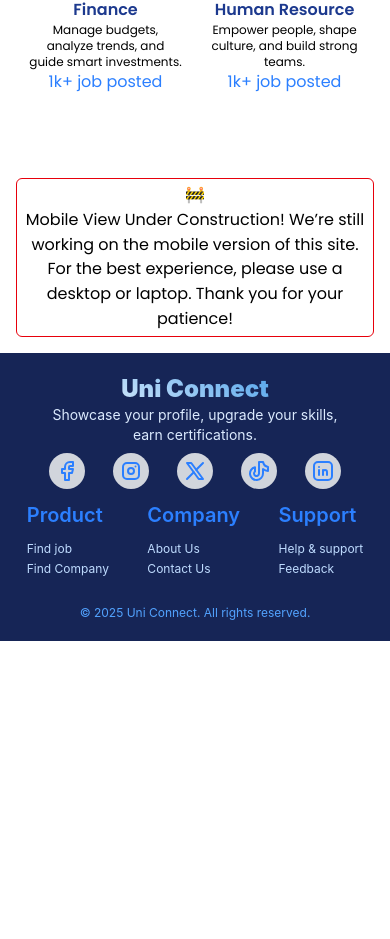
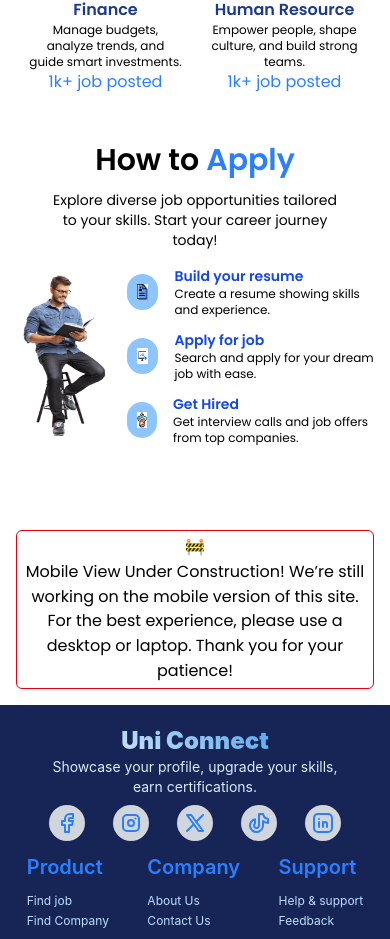
Before and after one commit to kavinduhcolombage/UniConnect_Frontend, a React (Vite) app: page / in a window 390 px wide. Shown: the part 1455-2394 px from the top of the page. Before the commit the page ends 2096 px from the top, so only its background shows below. Built offline with nearby package versions, Linux system fonts and the light colour scheme.

Commit message:
refactor Working component for improved layout and responsiveness

```diff
--- a/src/pages/LandingPage/Working.tsx
+++ b/src/pages/LandingPage/Working.tsx
@@ -1,39 +1,41 @@
+import { useMediaQuery } from "@mantine/hooks";
+
 const Working = () => {
-    return <div className="md:flex hidden">
-        <div className="mt-20 pb-5">
-        <div className="text-4xl text-center font-semibold mb-3">How to  <span className="text-blue-500">Apply</span></div>
-        <div className="text-lg mx-auto text-center w-1/2">Explore diverse job opportunities tailored to your skills. Start your career journey today!</div>
+    const matches = useMediaQuery('(max-width: 500px)');
+    return <div className="mt-5 pb-5">
+        <div className="text-4xl max-[850px]:text-3xl text-center font-semibold mb-3">How to  <span className="text-blue-500">Apply</span></div>
+        <div className="text-lg max-[850px]:text-base max-[500px]:text-sm mx-auto text-center w-1/2 max-[700px]:w-2/3 max-[500px]:w-3/4 max-[400px]:pb-2">Explore diverse job opportunities tailored to your skills. Start your career journey today!</div>
 
-        <div className="flex px-16 justify-between items-center">
-            <div className="">
-                <img className="size-150 w-100 h-130" src="/images/boy.png" alt="working photo" />
-            </div>
-            <div className="flex flex-col gap-5 w-[60%]">
-                <div className="flex items-center gap-4">
+        <div className="flex px-16 max-[900px]:px-8 max-[500px]:py-2 max-[600px]:px-4 max-[400px]:px-0 justify-between items-center relative">
+
+            <img className="w-80 h-120 max-[850px]:w-70 max-[850px]:h-100 max-[750px]:w-50 max-[750px]:h-80 max-[700px]:w-40 max-[700px]:h-60 max-[500px]:w-33 max-[500px]:h-42 ml-10 max-[1000px]:ml-1 max-[500px]:ml-0" src="/images/boy.png" alt="working photo" />
+
+            <div className="flex flex-col gap-7 max-[600px]:gap-3 w-[55%] max-[750px]:w-[65%] max-[500px]:w-[70%] max-[400px]:pr-3">
+                <div className="flex items-center justify-around gap-4">
                     <div className="p-2.5 bg-blue-300 rounded-full">
-                        <img className="h-12 w-18" src="/images/Resume.png" alt="build resume" />
+                        <img className="h-12 w-18 max-[850px]:h-9 max-[850px]:w-15 max-[700px]:h-5 max-[700px]:w-10 max-[500px]:h-4 max-[500px]:w-4" src="/images/Resume.png" alt="build resume" />
                     </div>
                     <div>
-                        <div className="text-blue-700 text-xl font-semibold">Build your resume</div>
-                        <div>Create a professional resume that highlights your skills, experience, and achievements to stand out to employers.</div>
+                        <div className="text-blue-700 text-xl max-[850px]:text-lg max-[750px]:text-base max-[500px]:text-sm font-semibold">Build your resume</div>
+                        <div className="text-base max-[850px]:text-sm max-[700px]:text-xs">{matches ? "Create a resume showing skills and experience." : "Create a professional resume that highlights your skills, experience, and achievements to stand out to employers."}</div>
                     </div>
                 </div>
                 <div className="flex items-center gap-4">
                     <div className="p-2.5 bg-blue-300 rounded-full">
-                        <img className="h-12 w-18" src="/images/job.png" alt="job" />
+                        <img className="h-12 w-18 max-[850px]:h-9 max-[850px]:w-15 max-[700px]:h-5 max-[700px]:w-10 max-[500px]:h-4 max-[500px]:w-4" src="/images/job.png" alt="job" />
                     </div>
                     <div>
-                        <div className="text-blue-700 text-xl font-semibold">Apply for job</div>
-                        <div>Search and apply for your dream job using our user-friendly platform with thousands of active listings.</div>
+                        <div className="text-blue-700 text-xl max-[850px]:text-lg max-[750px]:text-base max-[500px]:text-sm font-semibold">Apply for job</div>
+                        <div className="text-base max-[850px]:text-sm max-[700px]:text-xs">{matches ? "Search and apply for your dream job with ease." : "Search and apply for your dream job using our user-friendly platform with thousands of active listings."}</div>
                     </div>
                 </div>
                 <div className="flex items-center gap-4">
                     <div className="p-2.5 bg-blue-300 rounded-full">
-                        <img className="h-12 w-18" src="/images/hired.png" alt="hired" />
+                        <img className="h-12 w-18 max-[850px]:h-9 max-[850px]:w-15 max-[700px]:h-5 max-[700px]:w-10 max-[500px]:h-4 max-[500px]:w-4" src="/images/hired.png" alt="hired" />
                     </div>
                     <div>
-                        <div className="text-blue-700 text-xl font-semibold">Get Hired</div>
-                        <div>Receive interview calls and secure job offers from top companies looking for talent like you.</div>
+                        <div className="text-blue-700 text-xl max-[850px]:text-lg max-[750px]:text-base max-[500px]:text-sm font-semibold">Get Hired</div>
+                        <div className="text-base max-[850px]:text-sm max-[700px]:text-xs">{matches ? "Get interview calls and job offers from top companies." : "Receive interview calls and secure job offers from top companies looking for talent like you."}</div>
                     </div>
                 </div>
             </div>
@@ -41,7 +43,7 @@ const Working = () => {
 
 
     </div>
-    </div>
+
 }
 
 export default Working;
```
